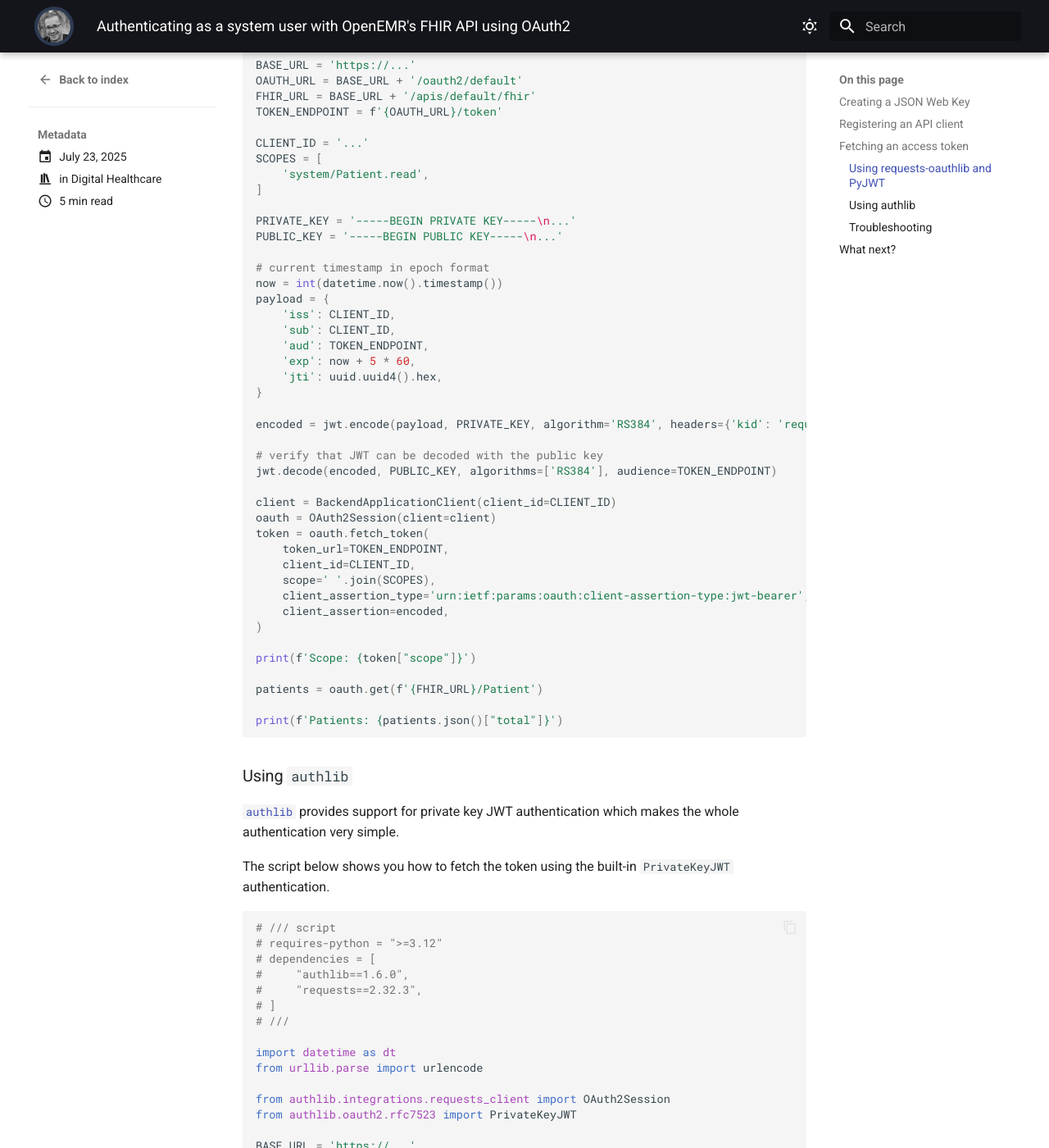
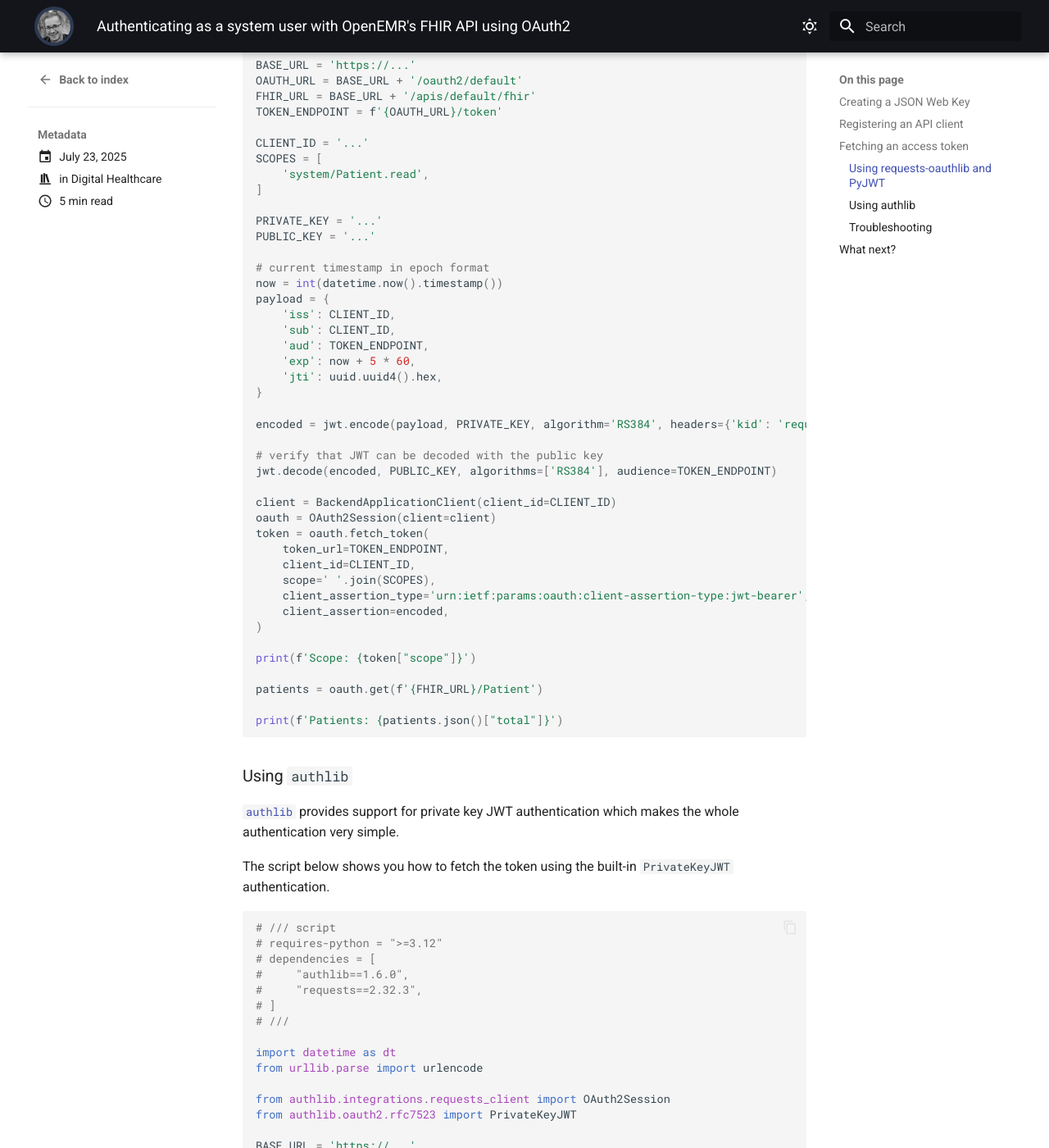
Before and after one commit to mschoettle/website, an MkDocs documentation site: the page built from docs/blog/posts/2025/openemr-fhir-oauth2.md, in a window 1280 px wide and 1400 px high, scrolled down 2761 px. Shown: the whole window at 82% size. Built offline with MkDocs 1.6.1 and Material for MkDocs 9.7.7, drawn with Linux system fonts in a browser that asks for light colours; plug-ins that fetch from the network failed and are left out; some of the changed text lies outside the part shown.

Commit message:
replace beginning of private key

```diff
--- a/docs/blog/posts/2025/openemr-fhir-oauth2.md
+++ b/docs/blog/posts/2025/openemr-fhir-oauth2.md
@@ -125,8 +125,8 @@
     'system/Patient.read',
 ]
 
-PRIVATE_KEY = '-----BEGIN PRIVATE KEY-----\n...'
-PUBLIC_KEY = '-----BEGIN PUBLIC KEY-----\n...'
+PRIVATE_KEY = '...'
+PUBLIC_KEY = '...'
 
 # current timestamp in epoch format
 now = int(datetime.now().timestamp())
@@ -191,7 +191,7 @@
     'system/Patient.read',
 ]
 
-PRIVATE_KEY = '-----BEGIN PRIVATE KEY-----\n...'
+PRIVATE_KEY = '...'
 
 session = OAuth2Session(
     client_id=CLIENT_ID,
```
